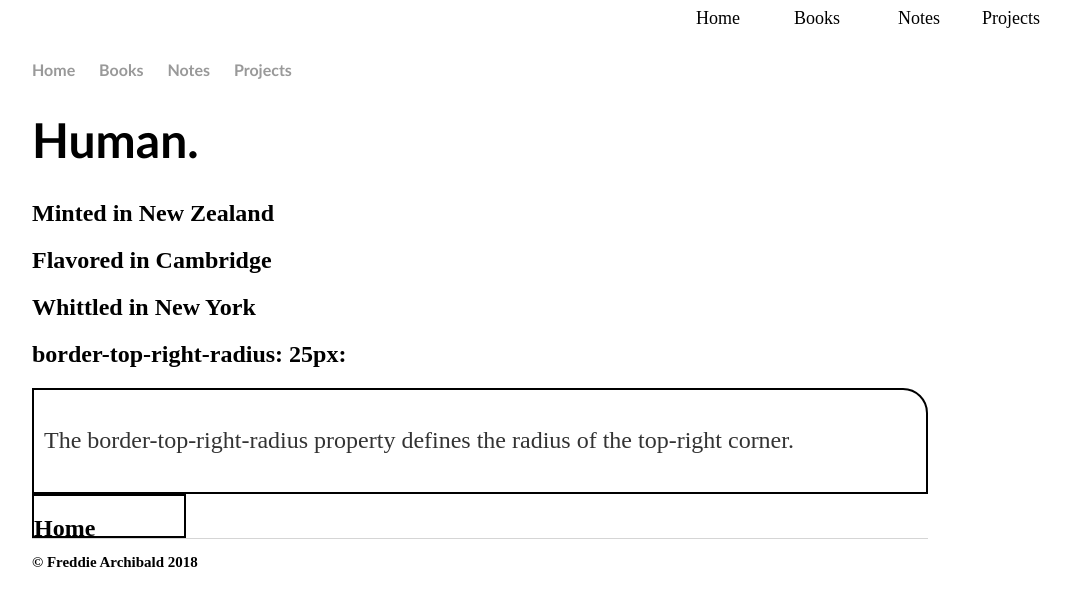
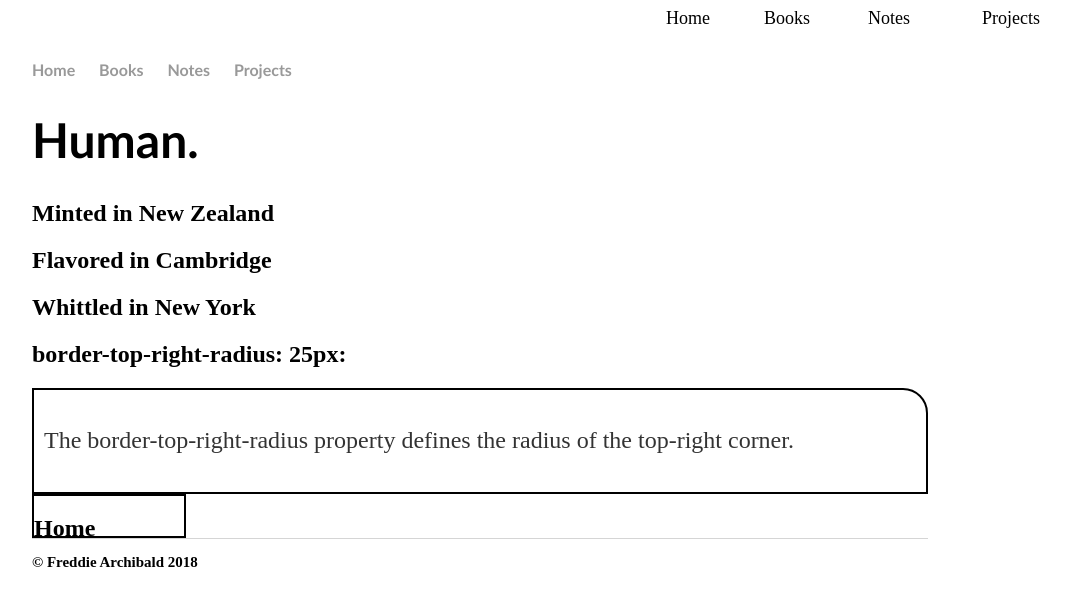
Before and after one commit to scryptive/personal, a Jekyll site: the page built from index.html, in a window 1280 px wide. Shown: the top 606 px of the page, without its empty margins (160-1231 px from the left). Built offline with Jekyll 4.4.1, drawn with Linux system fonts in a browser that asks for light colours.

Commit message:
Update index.html

```diff
--- a/index.html
+++ b/index.html
@@ -43,21 +43,21 @@ title: planet fred
 .middleright {
     position: absolute;
     top: 8px;
-    right: 180px;
+    right: 210px;
     font-size: 18px;
 }
 
 .middlemiddle {
     position: absolute;
     top: 8px;
-    right: 280px;
+    right: 310px;
     font-size: 18px;
 }
 
 .middleleft {
     position: absolute;
     top: 8px;
-    right: 380px;
+    right: 410px;
     font-size: 18px;
 }
 
```
